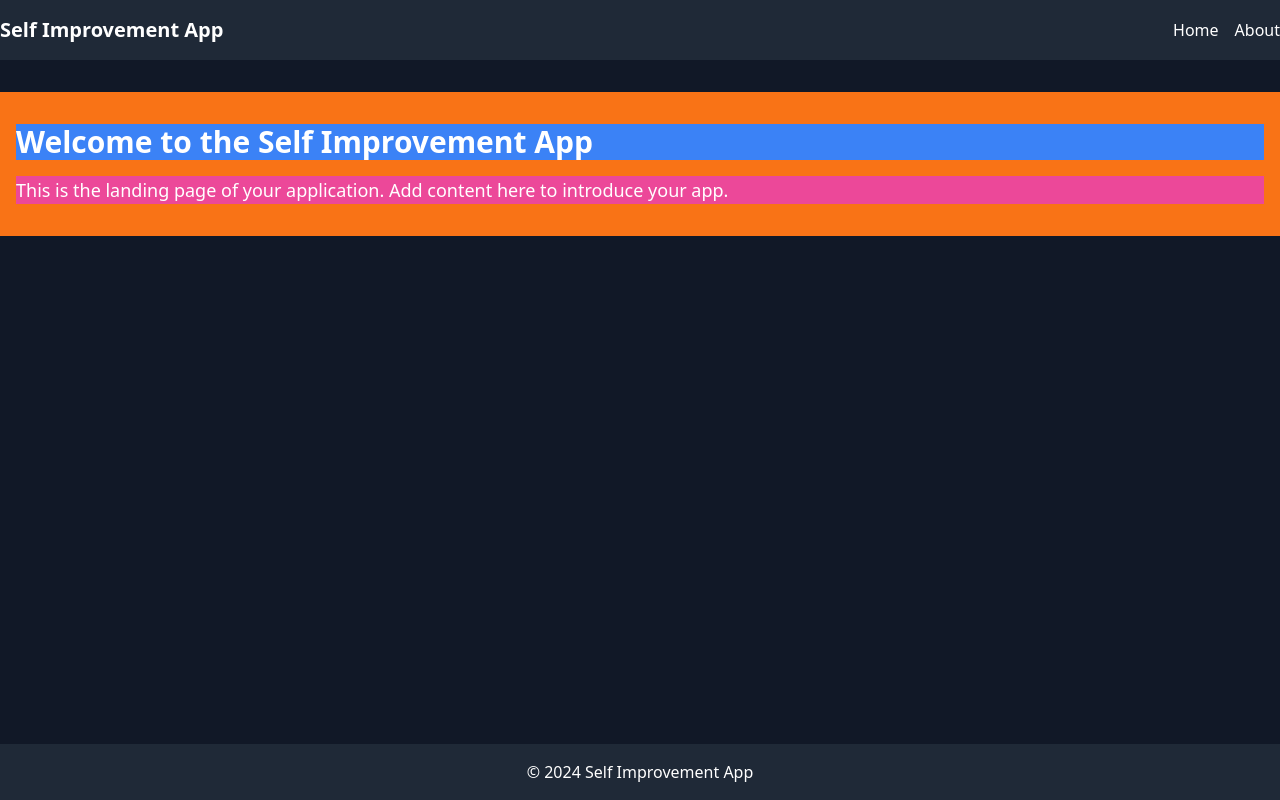
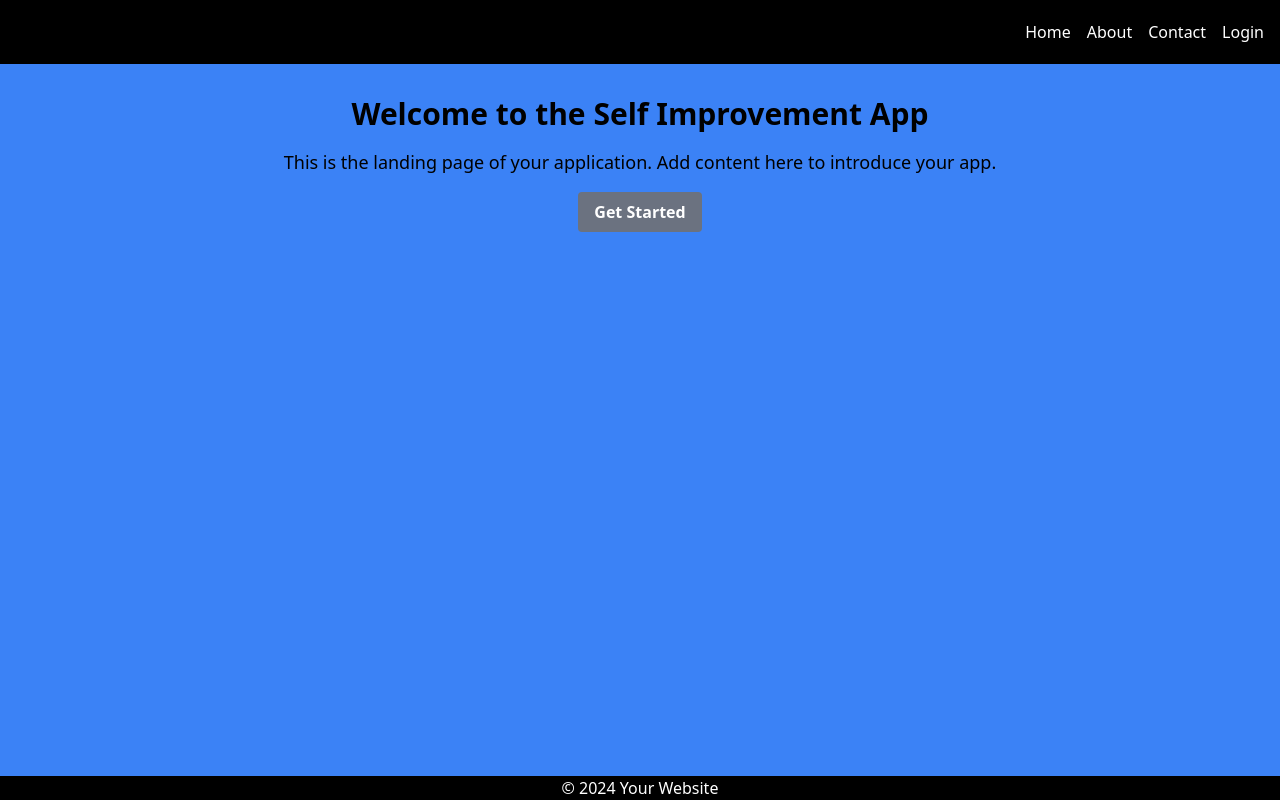
Before and after one commit to adamolson11/Catalyst, a Next.js app: page / in a window 1280 px wide. Built offline with nearby package versions, Linux system fonts and the light colour scheme.

Commit message:
added basic styling to the layout of the launch page using tailwind

```diff
--- a/components/Layout.jsx
+++ b/components/Layout.jsx
@@ -1,35 +1,34 @@
 // components/Layout.jsx
+
 import React from 'react';
 
 const Layout = ({ children }) => {
   return (
-    <div className="flex flex-col min-h-screen bg-gray-900 text-white">
+    <div className="flex flex-col min-h-screen bg-blue-500">
       {/* Header */}
-      <header className="bg-gray-800 py-4">
-        <nav className="container mx-auto flex justify-between items-center">
-          {/* Logo */}
-          <div className="text-xl font-bold">Self Improvement App</div>
-          {/* Navigation links */}
-          <ul className="flex space-x-4">
-            <li><a href="/" className="hover:text-gray-300">Home</a></li>
-            <li><a href="/about" className="hover:text-gray-300">About</a></li>
+      <header className="bg-black">
+        <nav className="flex justify-between items-center h-16 px-4">
+          {/* You can add other elements like a logo or additional buttons here */}
+          <div>
+            {/* Add additional buttons or elements here */}
+          </div>
+          <div className="flex space-x-4">
             {/* Add more navigation links as needed */}
-          </ul>
+            <a href="/" className="text-white">Home</a>
+            <a href="/about" className="text-white">About</a>
+            <a href="/about" className="text-white">Contact</a>
+            <a href="/about" className="text-white">Login</a>
+          </div>
         </nav>
       </header>
 
       {/* Main content */}
-      <main className="container mx-auto py-8 flex-grow">
-        {/* Render the children components */}
-        {children}
-      </main>
+      <main className="flex-grow">{children}</main>
 
       {/* Footer */}
-      <footer className="bg-gray-800 py-4">
-        <div className="container mx-auto text-center">
-          {/* Footer content */}
-          <p>&copy; {new Date().getFullYear()} Self Improvement App</p>
-        </div>
+      <footer className="bg-black text-white text-center">
+        {/* Footer content */}
+        <p>&copy; {new Date().getFullYear()} Your Website</p>
       </footer>
     </div>
   );
--- a/pages/index.jsx
+++ b/pages/index.jsx
@@ -8,9 +8,12 @@ export default function Home() {
       <Head>
         <title>Home - Self Improvement App</title>
       </Head>
-      <div className="container mx-auto px-4 py-8 bg-orange-500">
-        <h1 className="text-3xl font-bold mb-4 bg-blue-500">Welcome to the Self Improvement App</h1>
-        <p className="text-lg bg-pink-500">This is the landing page of your application. Add content here to introduce your app.</p>
+      <div className="container mx-auto px-4 py-8 bg-blue-500 text-center">
+        <h1 className="text-3xl font-bold mb-4">Welcome to the Self Improvement App</h1>
+        <p className="text-lg">This is the landing page of your application. Add content here to introduce your app.</p>
+        <button className="bg-gray-500 hover:bg-gray-700 text-white font-bold py-2 px-4 rounded mt-4">
+          Get Started
+        </button>
       </div>
     </Layout>
   );
--- a/styles/globals.css
+++ b/styles/globals.css
@@ -1,4 +1,6 @@
-/* styles/globals.css */
-@tailwind base;
-@tailwind components;
-@tailwind utilities;
+/* Import Tailwind CSS */
+@import 'tailwindcss/base';
+@import 'tailwindcss/components';
+@import 'tailwindcss/utilities';
+
+/* Add any additional global styles here */
```
